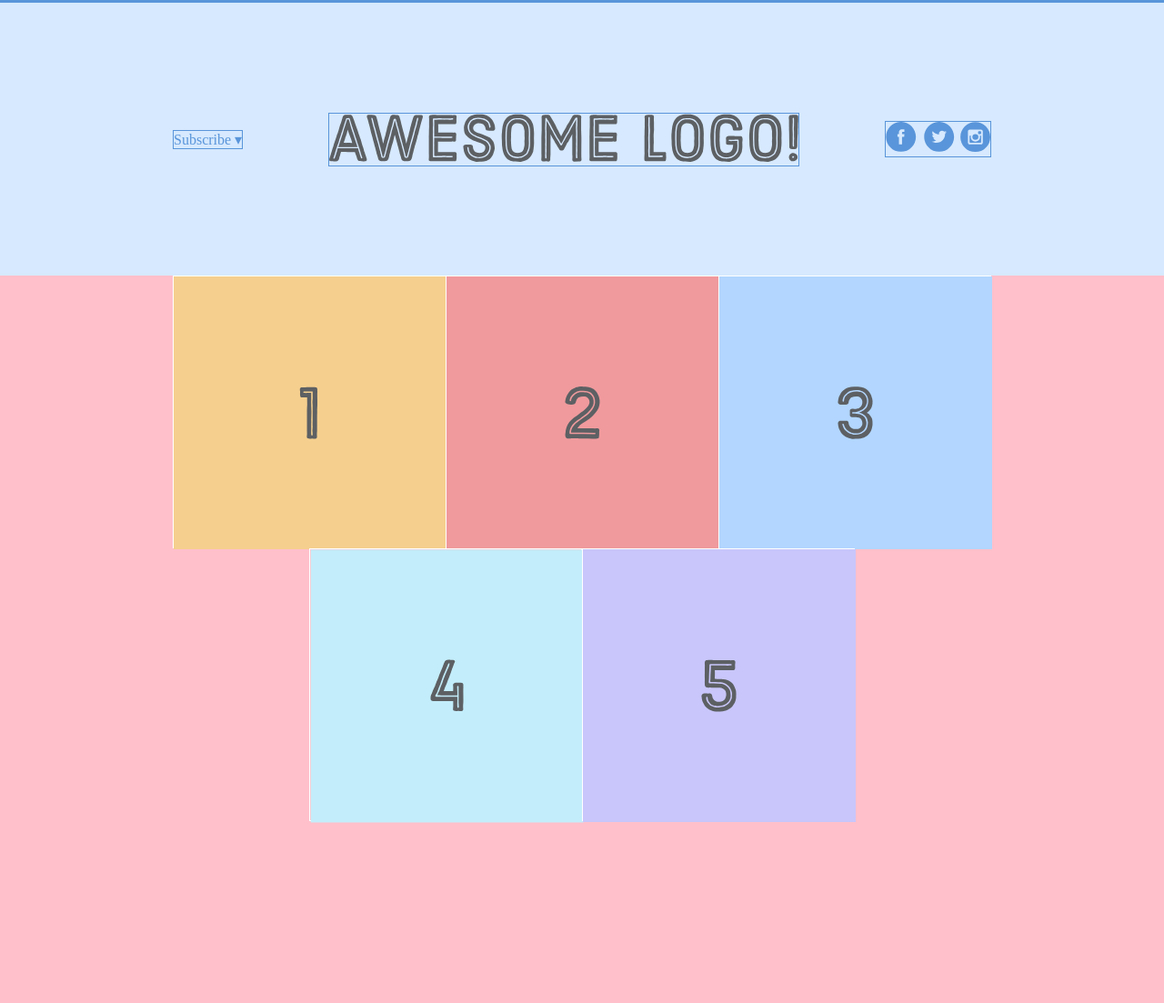
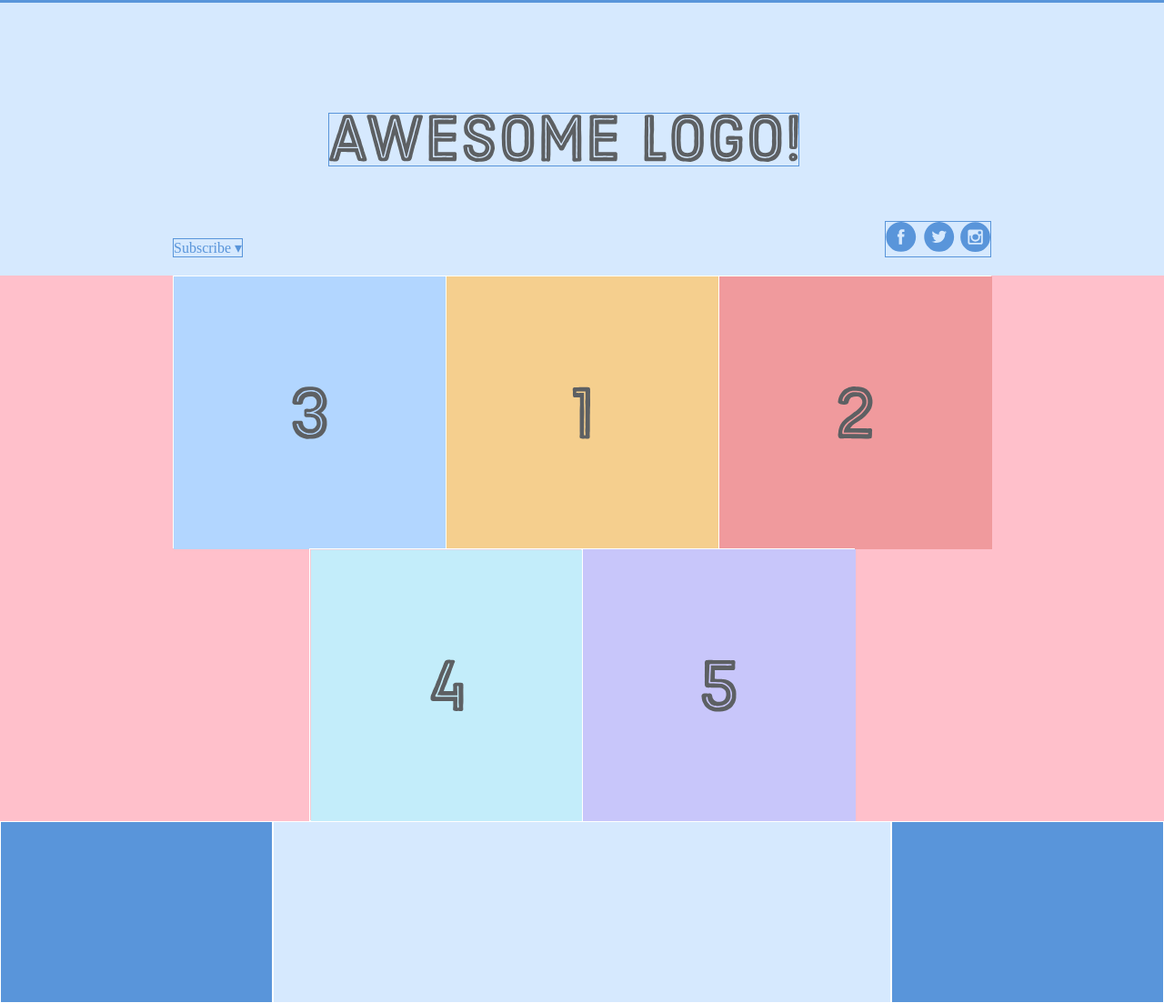
Before and after one commit to scripttease/learning, a plain HTML site: page flexbox/index.html in a window 1280 px wide. Shown: the part 85-1188 px from the top of the page at 91% size. Before the commit the page ends 994 px from the top, so only its background shows below. Drawn offline with Linux system fonts and the light colour scheme.

Commit message:
Tutorial completed

```diff
--- a/flexbox/index.html
+++ b/flexbox/index.html
@@ -17,7 +17,7 @@
           <script charset="utf-8">
             document.write(new Date().toDateString());
         </script></p></div>
-        <div class='links'>
+        <!-- <div class='links'> -->
           <div class='signup'>Sign Up</div>
           <div class='login'>Login</div>
         </div>
@@ -31,20 +31,20 @@
         <div class='logo'><img src='images/awesome-logo.svg' alt='text saying awesome logo'/></div>
         <div class='social'><img src='images/social-icons.svg' alt='social media icons'/></div>
       </div>
+    </div>
 
-    </div>
     <div class='photo-grid-container'>
       <div class='photo-grid'>
         <div class='photo-grid-item first-item'>
           <img src='images/one.svg'
                   alt='number one on yellow background'/></div>
-        <div class='photo-grid-item'>
+        <div class='photo-grid-item second-item'>
           <img src='images/two.svg' alt='number two on coral background'/>
         </div>
-        <div class='photo-grid-item'>
+        <div class='photo-grid-item third-item'>
           <img src='images/three.svg' alt='number three on blue background'/>
         </div>
-        <div class='photo-grid-item'>
+        <div class='photo-grid-item fourth-item'>
           <img src='images/four.svg' alt='number four on turquoise'/>
         </div>
         <div class='photo-grid-item last-item'>
@@ -52,5 +52,13 @@
         </div>
       </div>
     </div>
+
+
+    <div class='footer'>
+      <div class='footer-item footer-one'></div>
+      <div class='footer-item footer-two'></div>
+      <div class='footer-item footer-three'></div>
+    </div>
+
   </body>
 </html>
--- a/flexbox/style.css
+++ b/flexbox/style.css
@@ -77,6 +77,12 @@ body {
    justify-content: center;    /* without this the wrapped items are not centered they justify to the left by default */
   width: 900px;
   display: flex;
+  /* flex-direction: column; */
+  /* default val is row */
+  align-items: center;      /* if flex-direction is column, it has effectively rotated the direcion of the container, so instead of doing the vertiacal alignment (for defualt or row flex direction) align-items now does the horizontal alignment */
+  /* flex-direction: row-reverse; */
+  /* this is super cool and can be column reverse too.. It just reorders the elements that are in that row... */
+  flex-direction: row /*this is the default*/
 }
 
 .photo-grid-item {
@@ -84,3 +90,69 @@ body {
   width: 300px;
   height: 300px;
 }
+
+.first-item {
+  /* order: -1; */
+/* default is 0, so increasing to 1 moves item to far right */
+}
+
+.second-item {
+  /* order: 1; */
+}
+
+
+.third-item {
+  order: -1;
+}
+
+.last-item {
+  /* order: -1; */
+/* default is 0, so decreasing to -1 moves item to far left */
+}
+
+/* align self overrides the align-items value from the container-parent */
+.social,
+.subscribe {
+  align-self: flex-end;
+  margin-bottom: 20px;
+}
+
+
+/* flexbox can change the way that items fill theor containers using flex: The following is a footer container with 3 footer-items inside they all have the class footer-item but also have individual class names too*/
+
+.footer {
+  display: flex;
+  justify-content: space-between;
+}
+
+.footer-item {
+  border: 1px solid #fff;
+  background-color: #D6E9FE;
+  height: 200px;
+  flex: 1;
+  /* this line says all the footer items have the same weight so they should flex to fill the container equally */
+}
+/* this flex 2 tells us actually make footer 3 weigh twice as much as the others (take up twice as much room as them alone). Note you need to have the flex: 1 on them all to start with too */
+/* OR you could do it by individually putting the flex weight on each class */
+
+/* this simply overrides the weight for the footer-three because it comes later in the css file */
+.footer-three {
+  flex: 2;
+}
+
+/* flex initial allows you to ignore flex rules and have a fixed width among your flexible items */
+/* obviosly the fixed width items do not resize with screen size */
+.footer-one,
+.footer-three {
+  background-color: #5995DA;
+  flex: initial;
+  width: 300px;
+}
+
+/* if we get rid of links in the html so that signup, login and date are all on the same nesting level, we can see what auto margins do in flexbox. */
+.signup {
+  margin-left: auto;
+}
+/* Auto-margins in flexbox are special. They can be used as an alternative to an extra <div> when trying to align a group of items to the left/right of a container. Think of auto-margins as a “divider” for flex items in the same container. */
+/* Auto-margins eat up all the extra space in a flex container, so instead of distributing items equally, this moves the .signup and any following items (.login) to the right side of the container. This will give you the exact same layout we had before, but without that extra nested <div> to group them. Sometimes, it’s nice to keep your HTML flatter. */
+/* This is the most complex thing in flexbox so far as it is non-intuitive */
```
